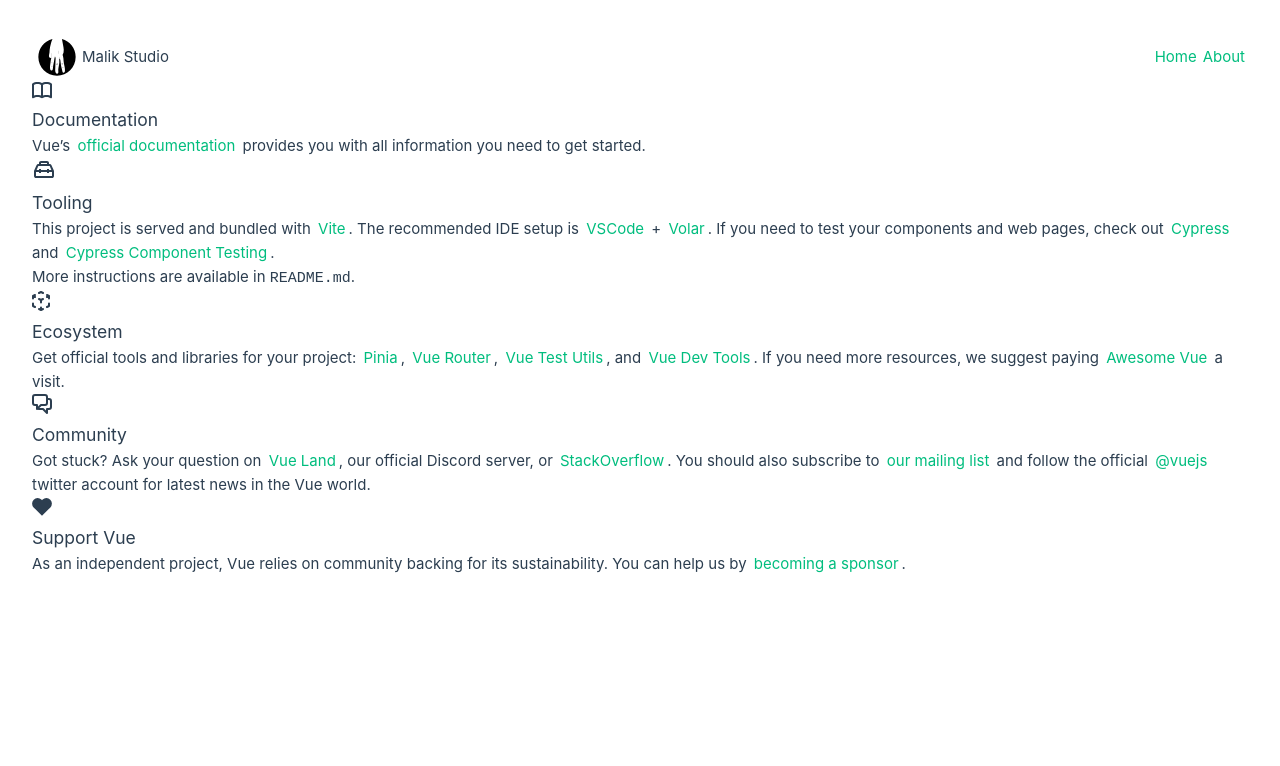
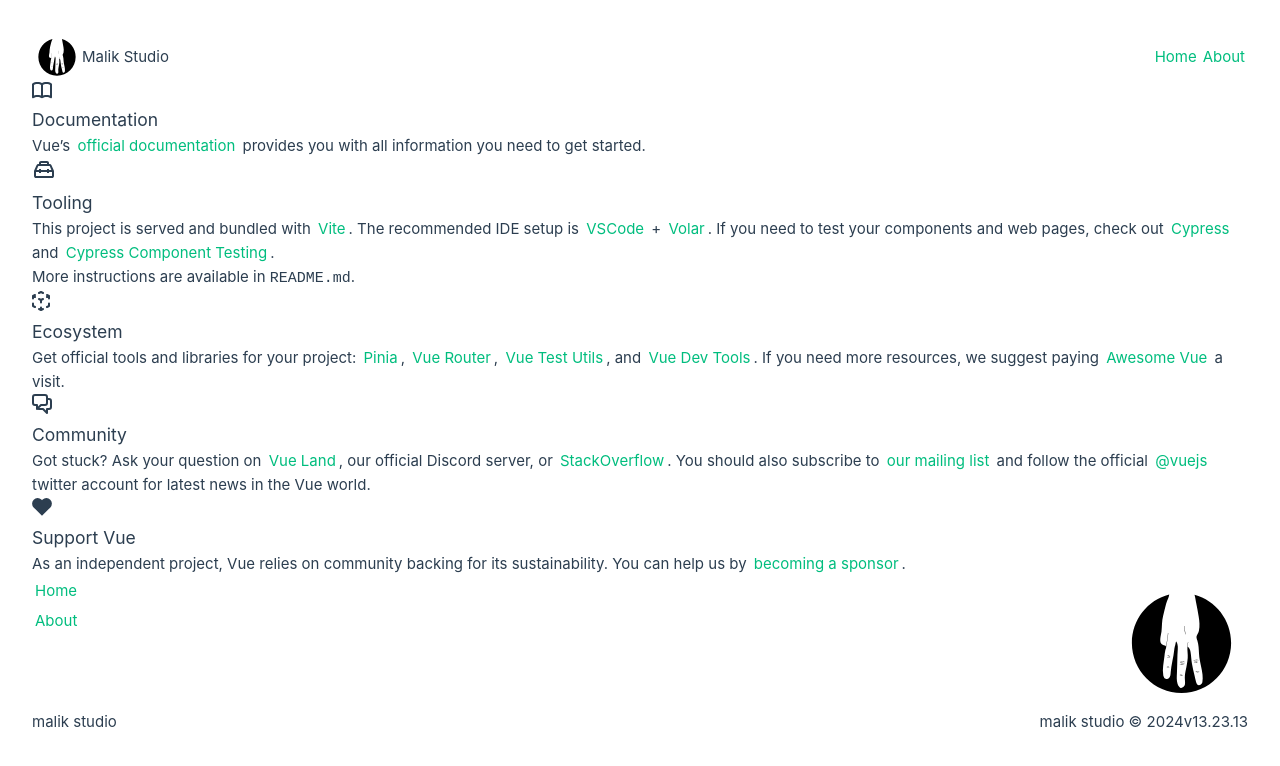
Before and after one commit to malik-studio/malik-studio_client, a Vue app: page / in a window 1280 px wide. Shown: the top 766 px of the page. Built offline with nearby package versions, Linux system fonts and the light colour scheme.

Commit message:
feat
init footer

```diff
--- a/src/App.vue
+++ b/src/App.vue
@@ -1,14 +1,14 @@
 <script setup lang="ts">
 import { RouterLink, RouterView } from 'vue-router'
-import HelloWorld from './components/HelloWorld.vue'
+import PrimaryLogo from './components/PrimaryLogo.vue'
 </script>
 
 <template>
   <header>
-    <div class="header-container">
-      <HelloWorld logoContent="Malik Studio"/>
+    <div class="header-primary">
+      <PrimaryLogo logoContent="Malik Studio" />
 
-      <nav>
+      <nav class="header-nav">
         <RouterLink to="/">Home</RouterLink>
         <RouterLink to="/about">About</RouterLink>
       </nav>
@@ -16,13 +16,48 @@
   </header>
 
   <RouterView />
+
+  <footer>
+    <div class="footer-section-top">
+      <nav class="footer-nav">
+        <RouterLink class="footer-nav-link" to="/">Home</RouterLink>
+        <RouterLink class="footer-nav-link" to="/about">About</RouterLink>
+      </nav>
+      <img src="./assets/icon/logo_icon_xs_black_svg.svg" alt="malik studio hand logo icon"/>
+    </div>
+
+    <div class="footer-section-bottom">
+      <p>malik studio</p>
+      <p>
+        <span>malik studio © 2024</span>
+        <span>v13.23.13</span>
+      </p>
+    </div>
+  </footer>
 </template>
 
 <style>
-.header-container {
+.header-primary{
   display: flex;
   flex-flow: row nowrap;
   align-items: center;
   justify-content: space-between;
 }
+
+.footer-section-top {
+  display: flex;
+  flex-flow: row nowrap;
+  justify-content: space-between;
+}
+
+.footer-nav {
+  display: inline-flex;
+  flex-flow: column nowrap;
+}
+
+.footer-section-bottom {
+  display: flex;
+  flex-flow: row nowrap;
+  justify-content: space-between;
+}
 </style>
--- a/src/components/HelloWorld.vue
+++ b/src/components/PrimaryLogo.vue
@@ -13,6 +13,7 @@
 </template>
 
 <style>
+
 .logo_container {
   display: flex;
   flex-flow: row nowrap;
```
Also changed, not shown: 1 other file (tests, documents, lock files or other folders).
